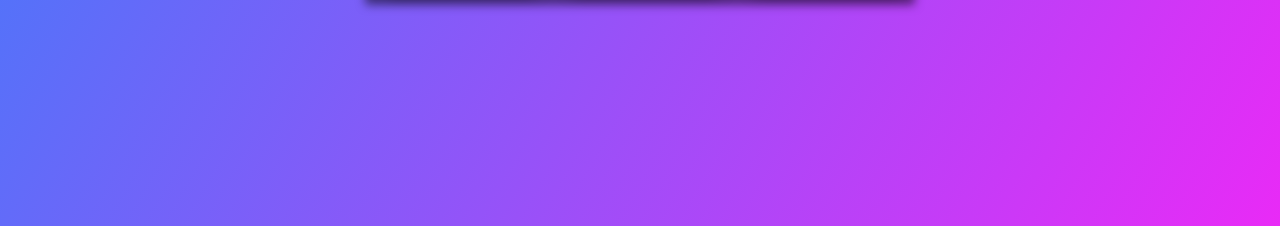
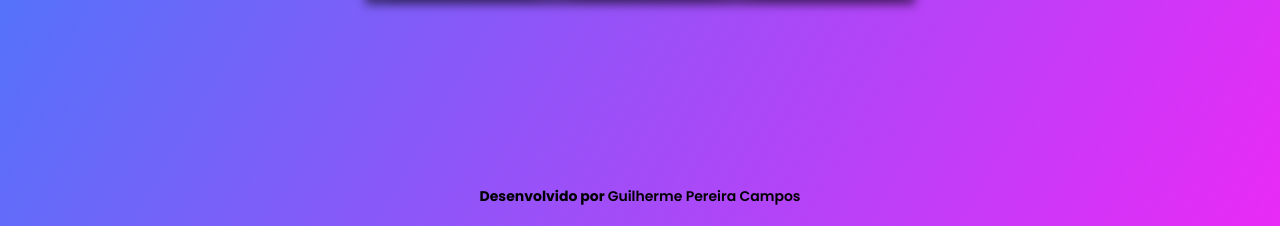
Before and after one commit to GuilhermePCampos/RelogioDigital, a plain HTML site: page index.html in a window 1280 px wide. Shown: the part 574-800 px from the top of the page. Drawn offline with Linux system fonts and the light colour scheme.

Commit message:
create footer and add development credits
- Added footer with development credits information.
- Included links to repository and team information.
- Style adjustments for the footer.

```diff
--- a/index.html
+++ b/index.html
@@ -42,8 +42,12 @@
     </div>
   </div>
 
-
+  <footer>
+    <h3>Desenvolvido por <strong>Guilherme Pereira Campos</strong></h3>
+  </footer>
   <script src="script.js"></script>
 </body>
 
+
+
 </html>
--- a/style.css
+++ b/style.css
@@ -12,15 +12,19 @@
   margin: 0;
   padding: 0;
   font-family: "Poppins", sans-serif;
+
 }
 
 body {
   height: 100vh;
   background: linear-gradient(120deg, var(--bg-main), var(--bg-detail));
   display: flex;
+  flex-direction: column;
   align-items: center;
   justify-content: center;
 }
+
+
 
 .calendario {
   border-radius: 3px;
@@ -70,3 +74,20 @@ hr {
   border-image: linear-gradient(120deg, #5c5318, #3c0909da) 1;
   padding: 0;
 }
+
+footer {
+  position: absolute;
+  bottom: 0;
+  width: 100%;
+  height: 2.5rem;
+  display: flex;
+  justify-content: center;          /* Footer height */
+}
+
+footer h3 {
+  font-size: 14px;
+}
+
+footer strong {
+  font-weight: 600;
+}
```
